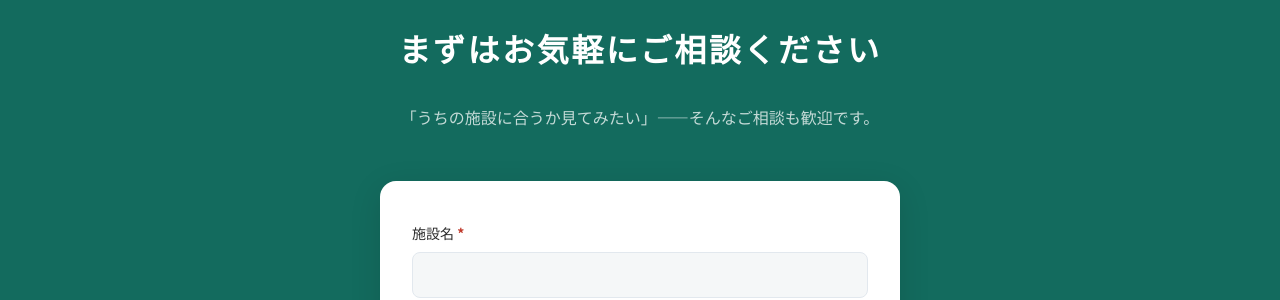
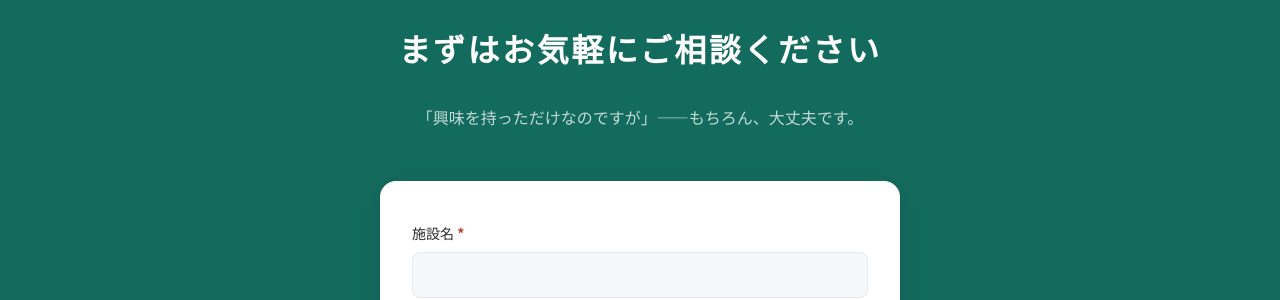
Before and after one commit to dr836gnypeq-ctrl/fukeichou-site, a Jekyll site: the page built from index.html, in a window 1280 px wide and 900 px high, scrolled down 12326 px. Shown: the part 155-455 px from the top of the window. Built offline with Jekyll 4.4.1, drawn with Linux system fonts in a browser that asks for light colours; nearby versions of some CDN libraries.

Commit message:
Update contact lead copy: lower inquiry threshold

```diff
--- a/_includes/footer.html
+++ b/_includes/footer.html
@@ -1,7 +1,7 @@
 <section class="section section-contact" id="contact">
 <div class="container">
 <h2 class="section-heading">まずはお気軽にご相談ください</h2>
-<p class="section-lead">「うちの施設に合うか見てみたい」——そんなご相談も歓迎です。</p>
+<p class="section-lead">「興味を持っただけなのですが」——もちろん、大丈夫です。</p>
 <div class="contact-form-wrap">
 <form id="contactForm" class="contact-form" action="https://formsubmit.co/ajax/eafb8addb5f674b0d463db935c8905a4" method="POST">
 <input type="hidden" name="_subject" value="【風景帖】新しいお問い合わせ">
```
